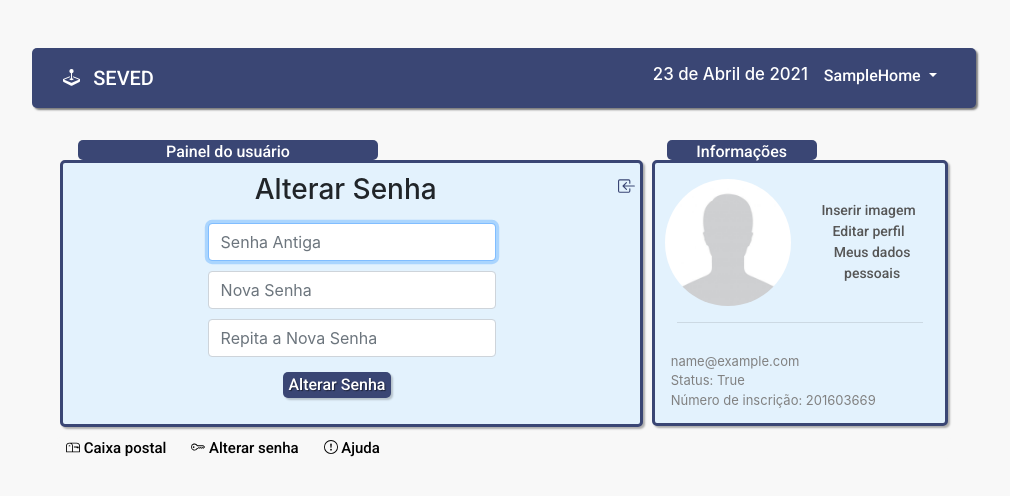
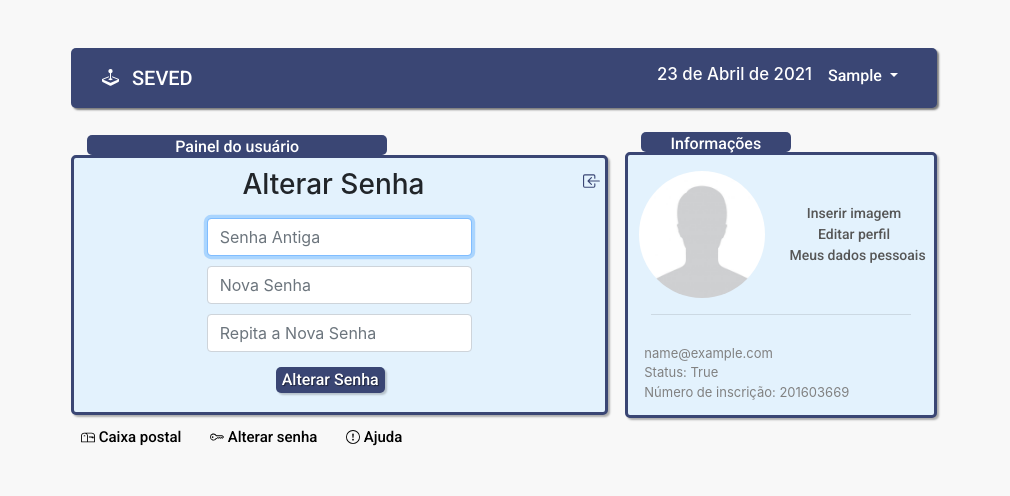
Before and after one commit to aandrefms/DjangoGerenciador, a Django app: page /resetsenha/ in a window 1280 px wide. Shown: the top 496 px of the page, without its empty margins (136-1146 px from the left). Run offline with Django 3.2, Linux system fonts and the light colour scheme; the visitor is signed in with stand-in values (Sample User, id 1); parts of the project's set-up code (start-up, migrations or seed data) failed here and were passed over; some libraries are stand-ins or nearby versions.

Commit message:
Ajustei nav com corpo

```diff
--- a/templates/base_painel.html
+++ b/templates/base_painel.html
@@ -15,18 +15,10 @@
 </head>
 
 <style>
-.navbar__mae {
-    width: 100%;
-    display:flex;
-    flex-direction:row;
-    justify-content:center;
-    align-items:center;
-}
 
 .border-nav1 {
     box-shadow: 2px 2px 2px rgba(0, 0, 0, 0.5);
     border-radius:5px;
-    width:85%;
     background-color:#3a4674;
 }
 
@@ -39,13 +31,16 @@
 }
 
 .painel_usuario {
-    width:65%;
+    width:62%;
+
 
 
 }
 
 .painel_foto {
-    width:33%;
+    width:36%;
+    margin-left:2%;
+
 
 }
 
@@ -231,14 +226,15 @@ a.destaque:hover {
 
 <!-- HEADER -->
 
-<body   style="background-color:#f8f8f8;">
+<body style="background-color:#f8f8f8;">
 
-<div class="container mt-5 mb-4 navbar__mae"  >
-    <nav class="navbar navbar-expand-lg navbar-dark  mb-2 border-nav1" >
+<div class="container mt-5 mb-4 "  style="width:70%;">
+    <nav class="navbar navbar-expand-lg navbar-dark  mb-2 border-nav1">
         <div class="container">
 
             <a class="navbar-brand" href="#">
-                <svg xmlns="http://www.w3.org/2000/svg" width="17" height="17" fill="currentColor" class="bi bi-joystick mr-2 mb-1" viewBox="0 0 16 16">
+                <svg xmlns="http://www.w3.org/2000/svg" width="17" height="17" fill="currentColor"
+                     class="bi bi-joystick mr-2 mb-1" viewBox="0 0 16 16">
                     <path d="M10 2a2 2 0 0 1-1.5 1.937v5.087c.863.083 1.5.377 1.5.726 0 .414-.895.75-2 .75s-2-.336-2-.75c0-.35.637-.643 1.5-.726V3.937A2 2 0 1 1 10 2z"/>
                     <path d="M0 9.665v1.717a1 1 0 0 0 .553.894l6.553 3.277a2 2 0 0 0 1.788 0l6.553-3.277a1 1 0 0 0 .553-.894V9.665c0-.1-.06-.19-.152-.23L9.5 6.715v.993l5.227 2.178a.125.125 0 0 1 .001.23l-5.94 2.546a2 2 0 0 1-1.576 0l-5.94-2.546a.125.125 0 0 1 .001-.23L6.5 7.708l-.013-.988L.152 9.435a.25.25 0 0 0-.152.23z"/>
                 </svg>
@@ -248,7 +244,7 @@ a.destaque:hover {
                     aria-controls="navbarNavDropdown" aria-expanded="false" aria-label="Toggle navigation">
                 <span class="navbar-toggler-icon"></span>
             </button>
-            <div class="collapse navbar-collapse justify-content-end" id="navbarNavDropdown" >
+            <div class="collapse navbar-collapse justify-content-end" id="navbarNavDropdown">
                 <ul class="navbar-nav ">
                     <li class="nav-item">
                         <h6 class="nav-link" href="#" style="color:white; font-size:1.05rem; ">
@@ -261,26 +257,30 @@ a.destaque:hover {
                             var meses = new Array ("Janeiro", "Fevereiro", "Março", "Abril", "Maio", "Junho", "Julho", "Agosto", "Setembro", "Outubro", "Novembro", "Dezembro");
                             document.write(dia + " de " + meses[mes] + " de " + ano)
 
+
                             </script>
                         </h6>
                     </li>
                     <li class="nav-item dropdown ">
                         <a class="nav-link dropdown-toggle" href="#" id="navbarDropdownMenuLink" role="button"
                            style="color:white;" data-bs-toggle="dropdown" aria-expanded="false">
-                            {{ request.user.first_name }}Home
+                            {{ request.user.first_name }}
                         </a>
                         <ul class="dropdown-menu" aria-labelledby="navbarDropdownMenuLink">
                             <li>
                                 <a class="dropdown-item" href="{% url 'paginas:painel' %}" style="color: #3a4674;">
-                                    <svg xmlns="http://www.w3.org/2000/svg" width="15" height="15" fill="currentColor" class="bi bi-house-door mr-2 mb-1" viewBox="0 0 16 16">
-                                    <path d="M8.354 1.146a.5.5 0 0 0-.708 0l-6 6A.5.5 0 0 0 1.5 7.5v7a.5.5 0 0 0 .5.5h4.5a.5.5 0 0 0 .5-.5v-4h2v4a.5.5 0 0 0 .5.5H14a.5.5 0 0 0 .5-.5v-7a.5.5 0 0 0-.146-.354L13 5.793V2.5a.5.5 0 0 0-.5-.5h-1a.5.5 0 0 0-.5.5v1.293L8.354 1.146zM2.5 14V7.707l5.5-5.5 5.5 5.5V14H10v-4a.5.5 0 0 0-.5-.5h-3a.5.5 0 0 0-.5.5v4H2.5z"/></svg>
+                                    <svg xmlns="http://www.w3.org/2000/svg" width="15" height="15" fill="currentColor"
+                                         class="bi bi-house-door mr-2 mb-1" viewBox="0 0 16 16">
+                                        <path d="M8.354 1.146a.5.5 0 0 0-.708 0l-6 6A.5.5 0 0 0 1.5 7.5v7a.5.5 0 0 0 .5.5h4.5a.5.5 0 0 0 .5-.5v-4h2v4a.5.5 0 0 0 .5.5H14a.5.5 0 0 0 .5-.5v-7a.5.5 0 0 0-.146-.354L13 5.793V2.5a.5.5 0 0 0-.5-.5h-1a.5.5 0 0 0-.5.5v1.293L8.354 1.146zM2.5 14V7.707l5.5-5.5 5.5 5.5V14H10v-4a.5.5 0 0 0-.5-.5h-3a.5.5 0 0 0-.5.5v4H2.5z"/>
+                                    </svg>
                                     Página inicial
                                 </a>
                             </li>
                             <li>
                                 <a class="dropdown-item" href="{% url 'paginas:alterar_senha' %}"
                                    style="color: #3a4674;">
-                                    <svg xmlns="http://www.w3.org/2000/svg" width="15" height="15" fill="currentColor" class="bi bi-key imagens mr-2 mb-1"
+                                    <svg xmlns="http://www.w3.org/2000/svg" width="15" height="15" fill="currentColor"
+                                         class="bi bi-key imagens mr-2 mb-1"
                                          viewBox="0 0 16 16">
                                         <path d="M0 8a4 4 0 0 1 7.465-2H14a.5.5 0 0 1 .354.146l1.5 1.5a.5.5 0 0 1 0 .708l-1.5 1.5a.5.5 0 0 1-.708 0L13 9.207l-.646.647a.5.5 0 0 1-.708 0L11 9.207l-.646.647a.5.5 0 0 1-.708 0L9 9.207l-.646.647A.5.5 0 0 1 8 10h-.535A4 4 0 0 1 0 8zm4-3a3 3 0 1 0 2.712 4.285A.5.5 0 0 1 7.163 9h.63l.853-.854a.5.5 0 0 1 .708 0l.646.647.646-.647a.5.5 0 0 1 .708 0l.646.647.646-.647a.5.5 0 0 1 .708 0l.646.647.793-.793-1-1h-6.63a.5.5 0 0 1-.451-.285A3 3 0 0 0 4 5z"/>
                                         <path d="M4 8a1 1 0 1 1-2 0 1 1 0 0 1 2 0z"/>
@@ -293,8 +293,10 @@ a.destaque:hover {
                             </li>
                             <li>
                                 <a class="dropdown-item" href="#" style="color: #3a4674;">
-                                <svg xmlns="http://www.w3.org/2000/svg" width="15" height="15" fill="currentColor" class="bi bi-power mr-2 mb-1" viewBox="0 0 16 16">
-                                <path d="M7.5 1v7h1V1h-1z"/><path d="M3 8.812a4.999 4.999 0 0 1 2.578-4.375l-.485-.874A6 6 0 1 0 11 3.616l-.501.865A5 5 0 1 1 3 8.812z"/>
+                                    <svg xmlns="http://www.w3.org/2000/svg" width="15" height="15" fill="currentColor"
+                                         class="bi bi-power mr-2 mb-1" viewBox="0 0 16 16">
+                                        <path d="M7.5 1v7h1V1h-1z"/>
+                                        <path d="M3 8.812a4.999 4.999 0 0 1 2.578-4.375l-.485-.874A6 6 0 1 0 11 3.616l-.501.865A5 5 0 1 1 3 8.812z"/>
                                     </svg>
                                     Sair
                                 </a>
@@ -312,16 +314,13 @@ a.destaque:hover {
 <!-- HEADER -->
 
 
-
-
-
-<div  class="container" style="width:70%; ">
-    <div class="row justify-content-around">
+<div>
+    <div class=" container" style=" display:flex; flex-direction:row; justify-content:center; align-items:center;  width:70%;">
             <div class="painel_usuario">
                 <div class="painel ">
                     Painel do usuário
                 </div>
-            <div class="border-header ">
+                <div class="border-header" style="height:16.25rem;">
 
                     {% block content %} {% endblock %}
 
@@ -329,7 +328,7 @@ a.destaque:hover {
 
             </div>
 
-        <div class="painel_foto" >
+            <div class="painel_foto">
                 <div class="painel2 ">
                     Informações
                 </div>
@@ -353,13 +352,10 @@ a.destaque:hover {
 
                 </div>
             </div>
-
-
-
     </div>
 
     <!-- FAIXA FINAL  -->
-<div class="row faixa">
+    <div class="container mt-2" style=" width:70%;">
         <a href="#" style="color:black; font-size:15px;margin-left:10px;">
             <svg xmlns="http://www.w3.org/2000/svg" width="14" height="14" fill="currentColor"
                  class="bi bi-mailbox imagens" viewBox="0 0 16 16">
@@ -389,12 +385,11 @@ a.destaque:hover {
     </div>
 
 
-    <!-- FAIXA FINAL  -->
-
 </div>
 
 
-
 <!-- SLIDER -->
-<script src="https://cdn.jsdelivr.net/npm/bootstrap@5.0.0-beta2/dist/js/bootstrap.bundle.min.js" integrity="sha384-b5kHyXgcpbZJO/tY9Ul7kGkf1S0CWuKcCD38l8YkeH8z8QjE0GmW1gYU5S9FOnJ0" crossorigin="anonymous"></script>
+<script src="https://cdn.jsdelivr.net/npm/bootstrap@5.0.0-beta2/dist/js/bootstrap.bundle.min.js"
+        integrity="sha384-b5kHyXgcpbZJO/tY9Ul7kGkf1S0CWuKcCD38l8YkeH8z8QjE0GmW1gYU5S9FOnJ0"
+        crossorigin="anonymous"></script>
 </body>
```
Also changed, not shown: templates/base_create_form.html (+20 -12 lines), 1 other file. Lines whose indentation alone changed are shown as unchanged.
